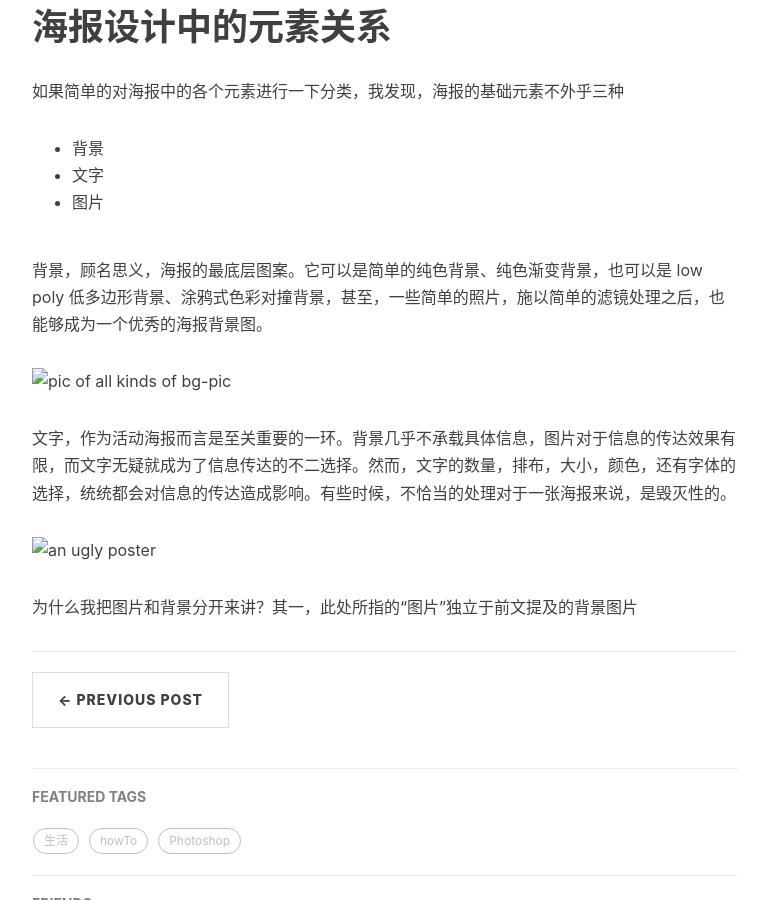
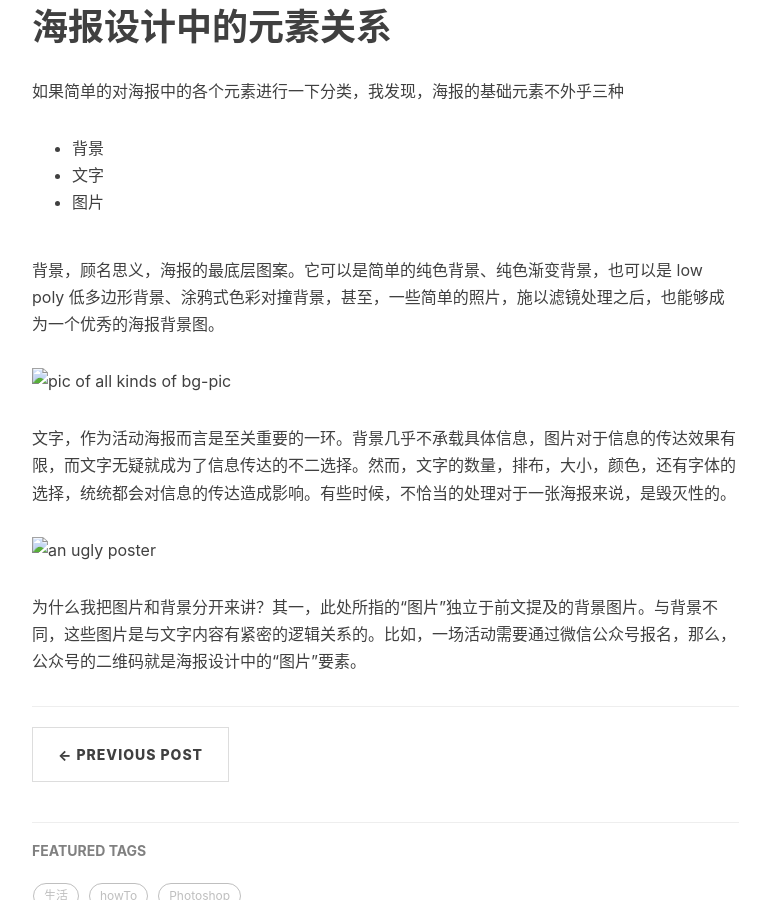
Before and after one commit to Siriussee/siriussee.github.io, a Jekyll site: the page built from _posts/2017-10-12-easy-ps-tutorials-2.md, in a window 1280 px wide and 900 px high, scrolled down 656 px. Shown: the whole window, without its empty margins (233-1003 px from the left). Built offline with Jekyll 4.4.1, drawn with Linux system fonts in a browser that asks for light colours; nearby versions of some CDN libraries; comment, search, counter and statistics services are not loaded.

Commit message:
add ps2.md

```diff
--- a/_posts/2017-10-12-easy-ps-tutorials-2.md
+++ b/_posts/2017-10-12-easy-ps-tutorials-2.md
@@ -20,7 +20,7 @@ tags:
 - 文字
 - 图片
 
-背景，顾名思义，海报的最底层图案。它可以是简单的纯色背景、纯色渐变背景，也可以是 low poly 低多边形背景、涂鸦式色彩对撞背景，甚至，一些简单的照片，施以简单的滤镜处理之后，也能够成为一个优秀的海报背景图。
+背景，顾名思义，海报的最底层图案。它可以是简单的纯色背景、纯色渐变背景，也可以是 low poly 低多边形背景、涂鸦式色彩对撞背景，甚至，一些简单的照片，施以滤镜处理之后，也能够成为一个优秀的海报背景图。
 
 ![pic of all kinds of bg-pic]()
 
@@ -28,4 +28,4 @@ tags:
 
 ![an ugly poster]()
 
-为什么我把图片和背景分开来讲？其一，此处所指的“图片”独立于前文提及的背景图片
+为什么我把图片和背景分开来讲？其一，此处所指的“图片”独立于前文提及的背景图片。与背景不同，这些图片是与文字内容有紧密的逻辑关系的。比如，一场活动需要通过微信公众号报名，那么，公众号的二维码就是海报设计中的“图片”要素。
```
